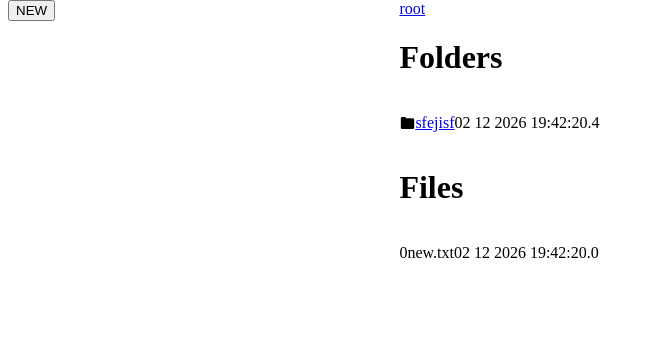
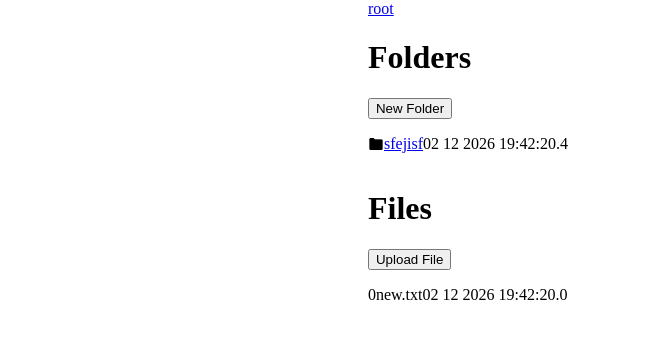
Before and after one commit to frolesti/PHP--File-Explorer, a PHP site: page / in a window 1280 px wide. Shown: the part 65-404 px from the top of the page, without its empty margins (0-654 px from the left). Run offline with PHP 8.4, Linux system fonts and the light colour scheme.

Commit message:
Add buttons new folder and new file

```diff
--- a/assets/php/getAllFilesAndFolder.php
+++ b/assets/php/getAllFilesAndFolder.php
@@ -21,6 +21,7 @@
   }
   echo '</section>';
   echo "<h1 class='folders-title'>Folders</h1>";
+  echo "<button id='newFolderBtn'>New Folder</button>";
   echo "<section class='folders'>";
   foreach ($files as $key => $value) {
       if(is_dir($root.$directory.$value)){
@@ -37,11 +38,12 @@
   }
   echo "</section>";
   echo "<h1 class='files-title'>Files</h1>";
+  echo "<button id='newFileBtn'>Upload File</button>";
   echo "<section class='files'>";
   foreach ($files as $key => $value) {
       if(is_file($root.$directory.$value)){
         $timeCreate=  date ("d m Y H:i:s.", filemtime($root.$directory.$value));
-        $fileSize= foldersize($root.$directory.$value);
+        $fileSize= filesize($root.$directory.$value);
         echo "<section class='folders-item'>
                 <p>$key</p>
                 <p>$value</p>
--- a/index.php
+++ b/index.php
@@ -13,7 +13,6 @@
         <input id="headerSearch" type="text">
     </header>
     <nav class="sidebar">
-        <button id="newContentBtn">NEW</button>
     </nav>
     <main class="main-container">
         <?php
```
Also changed, not shown: assets/php/createDirectory.php (added).
